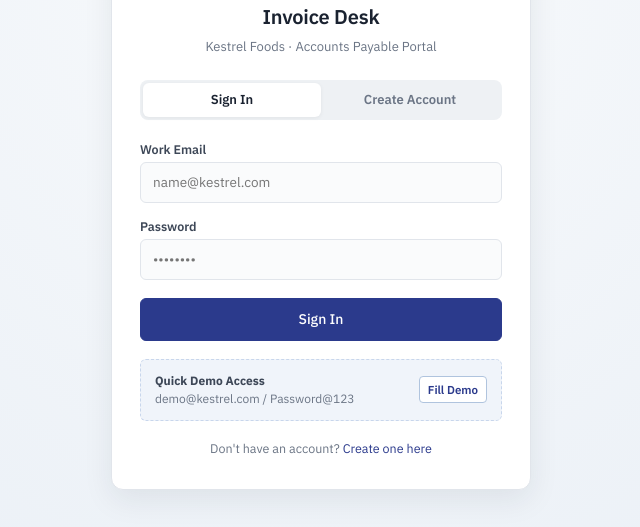
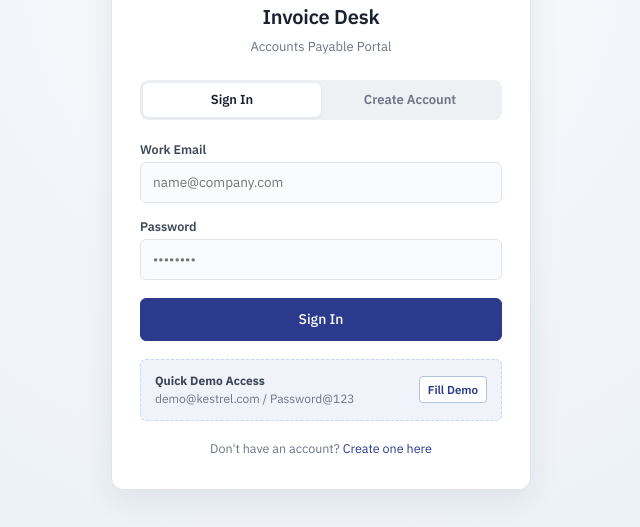
Before and after one commit to PreetMehta04/Invoice-Desk, a plain HTML site: page static/index.html in a window 1280 px wide. Shown: the part 195-722 px from the top of the page, without its empty margins (319-959 px from the left). Drawn offline with Linux system fonts and the light colour scheme; no server answers.

Commit message:
ui: remove Kestrel Foods brand name and update header to Accounts Payable

```diff
--- a/static/app.js
+++ b/static/app.js
@@ -757,7 +757,7 @@ function showAuthScreen(initialMode = "login", initialError = "") {
             <svg viewBox="0 0 32 32"><rect width="32" height="32" rx="7" fill="#2B3A8C"/><path d="M9 9h14M9 15h14M9 21h8" stroke="white" stroke-width="3" stroke-linecap="round"/></svg>
           </span>
           <h1>Invoice Desk</h1>
-          <p>Kestrel Foods · Accounts Payable Portal</p>
+          <p>Accounts Payable Portal</p>
         </div>
 
         <div class="auth-tabs" role="tablist">
@@ -771,7 +771,7 @@ function showAuthScreen(initialMode = "login", initialError = "") {
           <form class="auth-form" id="form-auth">
             <div class="auth-field">
               <label for="auth-email">Work Email</label>
-              <input id="auth-email" type="email" placeholder="name@kestrel.com" required autocomplete="username" />
+              <input id="auth-email" type="email" placeholder="name@company.com" required autocomplete="username" />
             </div>
             <div class="auth-field">
               <label for="auth-password">Password</label>
@@ -799,7 +799,7 @@ function showAuthScreen(initialMode = "login", initialError = "") {
             </div>
             <div class="auth-field">
               <label for="auth-email">Work Email</label>
-              <input id="auth-email" type="email" placeholder="name@kestrel.com" required autocomplete="email" />
+              <input id="auth-email" type="email" placeholder="name@company.com" required autocomplete="email" />
             </div>
             <div class="auth-field">
               <label for="auth-password">Password</label>
--- a/static/index.html
+++ b/static/index.html
@@ -13,7 +13,7 @@
     <aside class="side">
       <a class="brand" href="#/">
         <span class="brand-mark" aria-hidden="true"><svg viewBox="0 0 32 32"><rect width="32" height="32" rx="7"/><path d="M9 9h14M9 15h14M9 21h8"/></svg></span>
-        <span><strong>Invoice Desk</strong><small>Kestrel Foods · AP</small></span>
+        <span><strong>Invoice Desk</strong><small>Accounts Payable</small></span>
       </a>
       <nav class="nav" id="nav">
         <a href="#/" data-route="dashboard">Dashboard</a>
```
